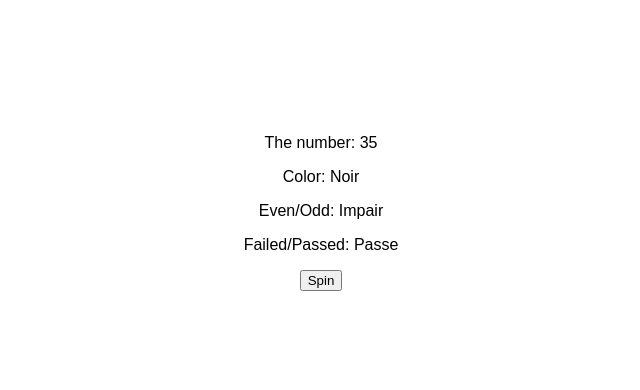
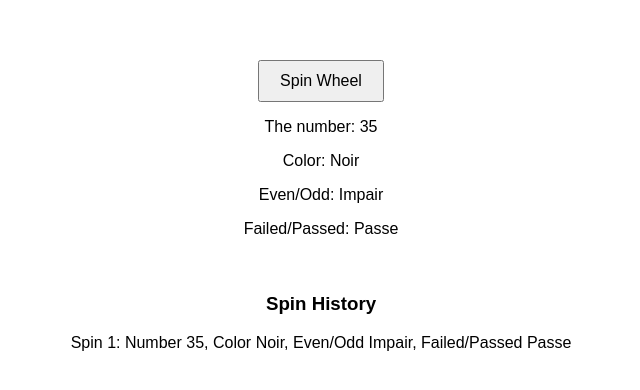
Before and after one commit to jahrowe/Javascript1, a plain HTML site: page index.html in a window 1280 px wide. Shown: the part 186-576 px from the top of the page, without its empty margins (319-959 px from the left). Drawn offline with Linux system fonts and the light colour scheme.

Commit message:
commit .html to multi

```diff
--- a/index.html
+++ b/index.html
@@ -1,3 +1,4 @@
+<!-- index.html -->
 <!DOCTYPE html>
 <html lang="en">
 <head>
@@ -8,8 +9,12 @@
 </head>
 <body>
     <div class="roulette-container">
+        <button class="spin-button" onclick="spinRoulette()">Spin Wheel</button>
         <div id="result-display"></div>
-        <button onclick="spinRoulette()">Spin</button>
+    </div>
+    <div class="history-container">
+        <h3>Spin History</h3>
+        <div id="history-display"></div>
     </div>
     <script src="js/script.js"></script>
 </body>
```
